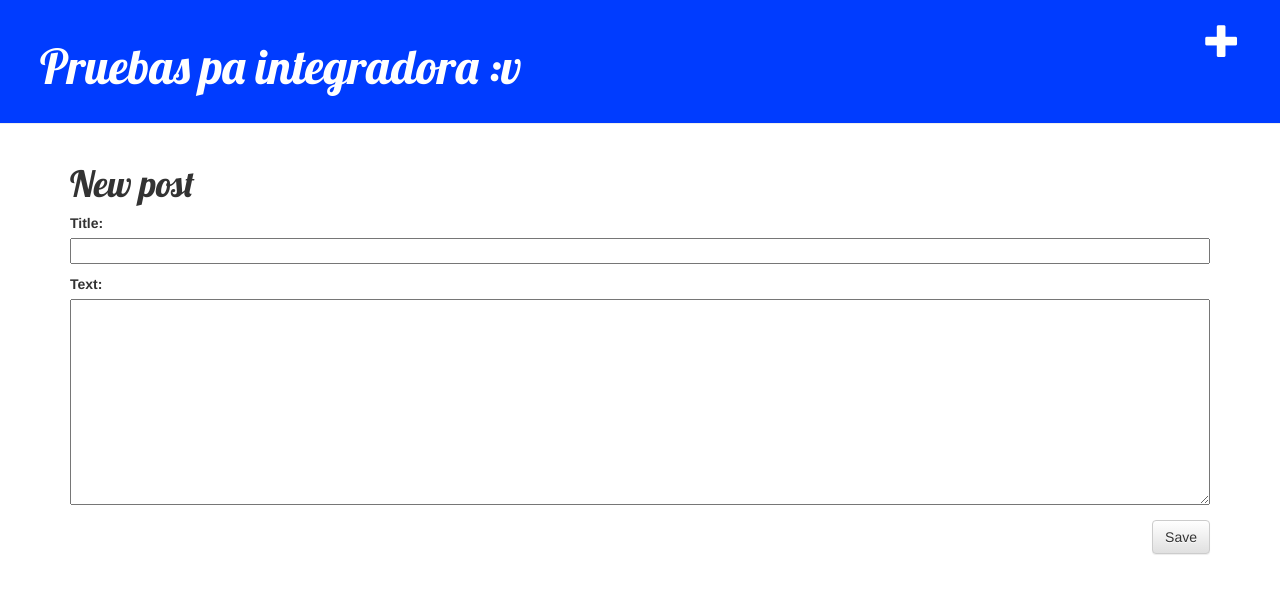
After one commit to aescutiadev/my-first-blog, a Django app: page /post/new in a window 1280 px wide. The commit adds this page. Shown: the top 594 px of the page. Run offline with Django 3.2, Linux system fonts and the light colour scheme; some libraries are stand-ins or nearby versions.

Commit message:
version 1.1.2

```diff
--- /dev/null
+++ b/inicio/forms.py
@@ -0,0 +1,9 @@
+from django import forms
+
+from .models import Post
+
+class PostForm(forms.ModelForm):
+
+    class Meta:
+        model = Post
+        fields = ('title', 'text',)
--- a/inicio/models.py
+++ b/inicio/models.py
@@ -6,10 +6,8 @@ class Post(models.Model):
     author = models.ForeignKey('auth.User', on_delete=models.CASCADE)
     title = models.CharField(max_length=200)
     text = models.TextField()
-    created_date = models.DateTimeField(
-            default=timezone.now)
-    published_date = models.DateTimeField(
-            blank=True, null=True)
+    created_date = models.DateTimeField(default=timezone.now)
+    published_date = models.DateTimeField(blank=True, null=True)
 
     def publish(self):
         self.published_date = timezone.now()
--- a/inicio/static/inicio/css/style.css
+++ b/inicio/static/inicio/css/style.css
@@ -0,0 +1,52 @@
+
+h1 a {
+    color: #FCA205;
+    font-family: 'Lobster';
+}
+.page-header {
+    background-color: #003cff;
+    margin-top: 0;
+    padding: 20px 20px 20px 40px;
+}
+
+.page-header h1, .page-header h1 a, .page-header h1 a:visited, .page-header h1 a:active {
+    color: #ffffff;
+    font-size: 36pt;
+    text-decoration: none;
+}
+
+.content {
+	margin: auto;
+}
+
+h1, h2, h3, h4 {
+    font-family: 'Lobster', cursive;
+}
+
+.date {
+    float: right;
+    color: #828282;
+}
+
+.save {
+    float: right;
+}
+
+.post-form textarea, .post-form input {
+    width: 100%;
+}
+
+.top-menu, .top-menu:hover, .top-menu:visited {
+    color: #ffffff;
+    float: right;
+    font-size: 26pt;
+    margin-right: 20px;
+}
+
+.post {
+    margin-bottom: 70px;
+}
+
+.post h1 a, .post h1 a:visited {
+    color: #000000;
+}
--- /dev/null
+++ b/inicio/templates/inicio/post_edit.html
@@ -0,0 +1,9 @@
+{% extends 'inicio/principal.html' %}
+
+{% block content %}
+    <h1>New post</h1>
+    <form method="POST" class="post-form">{% csrf_token %}
+        {{ form.as_p }}
+        <button type="submit" class="save btn btn-default">Save</button>
+    </form>
+{% endblock %}
--- a/inicio/templates/inicio/principal.html
+++ b/inicio/templates/inicio/principal.html
@@ -0,0 +1,32 @@
+{% load static %}
+<!DOCTYPE html>
+<html lang="en">
+
+<head>
+	<meta charset="UTF-8">
+	<meta name="viewport" content="width=device-width, initial-scale=1.0">
+	<meta http-equiv="X-UA-Compatible" content="ie=edge">
+	<title>Integradora</title>
+	<link href="//fonts.googleapis.com/css?family=Lobster&subset=latin,latin-ext" rel="stylesheet" type="text/css">
+	<link rel="stylesheet" href="//maxcdn.bootstrapcdn.com/bootstrap/3.2.0/css/bootstrap.min.css">
+	<link rel="stylesheet" href="//maxcdn.bootstrapcdn.com/bootstrap/3.2.0/css/bootstrap-theme.min.css">
+	<link rel="stylesheet" href="{% static 'inicio/css/style.css' %}">
+
+</head>
+
+<body>
+	<div class="page-header">
+		<a href="{% url 'post_new' %}" class="top-menu"><span class="glyphicon glyphicon-plus"></span></a>
+		<h1><a href="/">Pruebas pa integradora :v</a></h1>
+	</div>
+	<div class="content container">
+		<div class="row">
+			<div class="col-md-12">
+				{% block content %}
+				{% endblock %}
+			</div>
+		</div>
+	</div>
+</body>
+
+</html>
--- a/inicio/urls.py
+++ b/inicio/urls.py
@@ -3,4 +3,7 @@ from . import views
 
 urlpatterns = [
     path('', views.post_list, name='post_list'),
+	path('post/<int:pk>/', views.post_detail, name='post_detail'),
+	path('post/new', views.post_new, name='post_new'),
+	path('post/<int:pk>/edit/', views.post_edit, name='post_edit'),
 ]
--- a/inicio/views.py
+++ b/inicio/views.py
@@ -1,5 +1,40 @@
-from django.shortcuts import render
+from django.utils import timezone
+from .models import Post
+from django.shortcuts import render, redirect, get_object_or_404
+from .forms import PostForm
 
-# Create your views here.
+
 def post_list(request):
-    return render(request, 'inicio/post_list.html', {})
+    posts = Post.objects.filter(published_date__lte=timezone.now()).order_by('published_date')
+    return render(request, 'inicio/post_list.html', {'posts': posts})
+
+def post_detail(request, pk):
+	post = get_object_or_404(Post, pk=pk)
+	return render(request, 'inicio/post_detail.html', {'post': post})
+
+def post_new(request):
+    if (request.method == "POST"): # Si el metodo es POST entonces:
+        form = PostForm(request.POST) # Hace el request
+        if (form.is_valid()): # Valida si no hay errores
+            post = form.save(commit=False)
+            post.author = request.user
+            post.published_date = timezone.now()
+            post.save()
+            return redirect('inicio.views.post_detail', pk=post.pk)
+    else:
+        form = PostForm()
+    return render(request, 'inicio/post_edit.html', {'form': form})
+
+def post_edit(request, pk):
+	post = get_object_or_404(Post, pk=pk)
+	if request.method == "POST":
+		form = PostForm(request.POST, instance=post)
+		if form.is_valid():
+			post = form.save(commit=False)
+			post.author = request.user
+			post.published_date = timezone.now()
+			post.save()
+			return redirect('post_detail', pk=post.pk)
+	else:
+		form = PostForm(instance=post)
+	return render(request, 'inicio/post_edit.html', {'form': form})
```
Also changed, not shown: inicio/templates/inicio/post_detail.html (added, +15 -0 lines), inicio/templates/inicio/post_list.html (+13 -31 lines).
